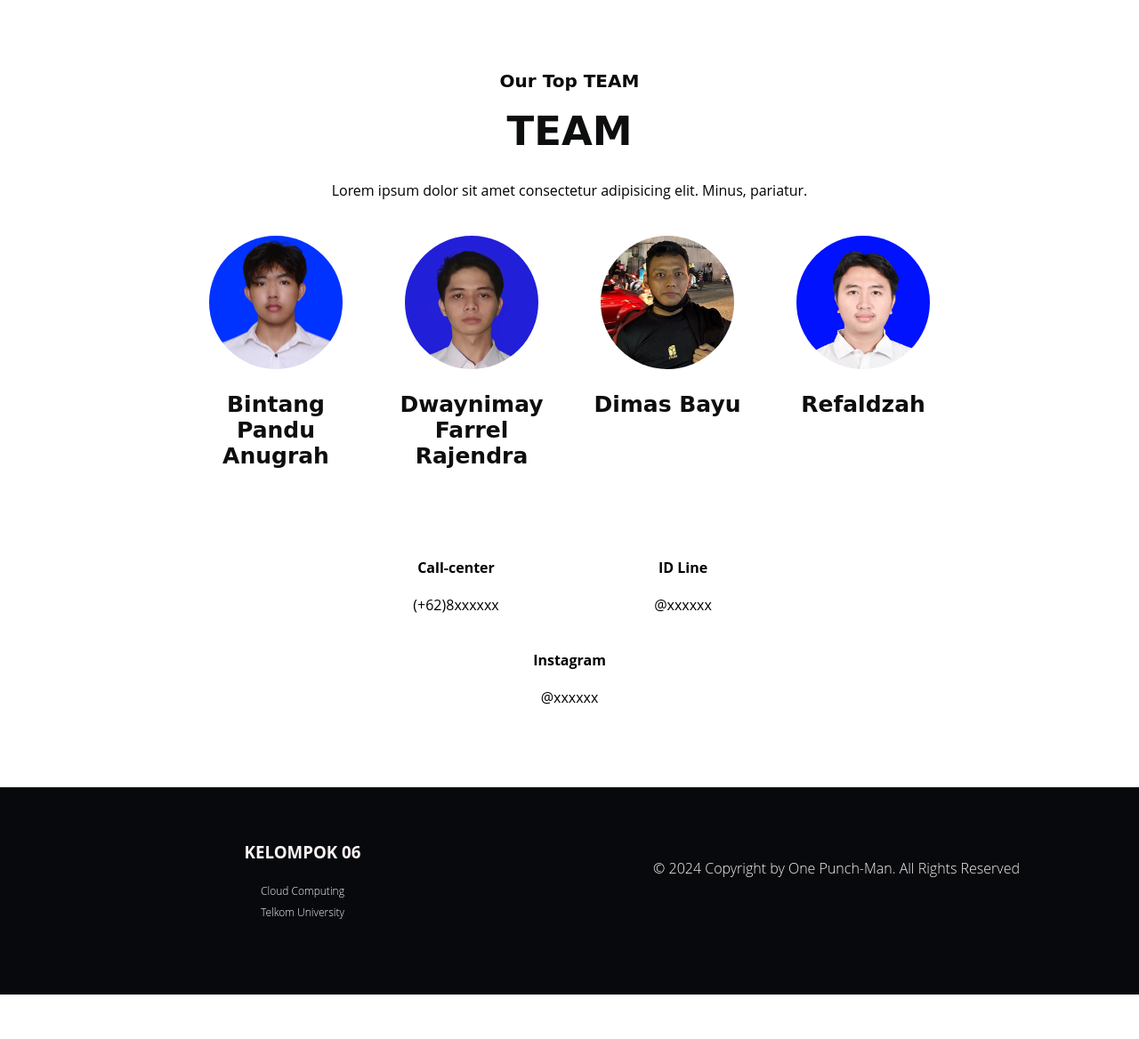
After one commit to wardota/OnePunchman, a Flask app: page /home in a window 1280 px wide. The commit adds this page. Shown: the part 382-1550 px from the top of the page at 89% size. Run offline with Flask 2, Linux system fonts and the light colour scheme; the visitor is signed in with stand-in values (Sample User, id 1).

Commit message:
revision

```diff
--- a/app.py
+++ b/app.py
@@ -60,7 +60,7 @@ def register():
     return render_template('register.html')
 
 # Login route
-@app.route('/login', methods=['GET', 'POST'])
+@app.route('/', methods=['GET', 'POST'])
 def login():
     if 'username' in session:
         if session['role'] == 'admin':
@@ -83,20 +83,18 @@ def login():
             session['img_url'] = user['img_url']
             session['qotd'] = generate_quote()
             session['git_url'] = f'https://github.com/{username}'
-            print(session['qotd'])
-
 
             # Redirect based on role
             if user['role'] == 'admin':
-                return redirect('/admin_dashboard')
+                return redirect('/home')
             elif user['role'] == 'customer':
-                return redirect('/customer_dashboard')
+                return redirect('/home')
             else:
                 return redirect('/')
         else:
             return invalid_credentials(401)
 
-    return render_template('login.html')
+    return render_template('index.html')
 
 # Customer dashboard
 @app.route('/customer_dashboard')
@@ -118,14 +116,14 @@ def index():
         loginText=session['username']
 
     return render_template('index.html',loginText=loginText)
-@app.route('/logged')
-def logged():
+@app.route('/home')
+def home():
+    loginText='Login'
     if 'username' in session:
         if session['role'] == 'admin':
-            return redirect('/admin_dashboard')
+            return render_template('home.html',to_dashboard='/admin_dashboard',qotd=session['qotd'])
         elif session['role'] == 'customer':
-            return redirect('/customer_dashboard')
-    return render_template('index.html',loginText='Login')
+            return render_template('home.html',to_dashboard='/customer_dashboard',qotd=session['qotd'])
 # Logout route
 @app.route('/logout')
 def logout():
--- /dev/null
+++ b/static/css/home2.css
@@ -0,0 +1,340 @@
+*{
+    text-decoration: none;
+    margin: 0px;
+    padding: 0px;
+    box-sizing: border-box;
+}
+
+body{
+    margin: 0px;
+    padding: 0px;
+    font-family: 'open sans', sans-serif;
+
+}
+
+.wrapper {
+    width: 100%;
+    margin: 0 auto; /* Pastikan tidak ada margin yang menghalangi */
+    padding: 0; /* Pastikan padding tidak menyebabkan masalah */
+}
+
+
+.logo a{
+    font-size: 50px;
+    font-weight: bold;
+    float: left;
+    font-family: courier;
+    color: #ffffff;
+    padding-left: 50px;
+}
+
+.menu{
+    float: right;
+    flex: 2;
+}
+
+nav{
+    width: 100%;
+    margin: auto;
+    display: flex;
+    line-height: 80px;
+    position: sticky;
+    position: -webkit-sticky;
+    top: 0;
+    background-color: rgb(216, 15, 15);
+    z-index: 1;
+    border-bottom: 1px solid #090a0c;
+    justify-content: space-between; /* Menjaga jarak antara logo dan menu */
+    align-items: center; /* Memastikan item ter-align secara vertikal */
+    padding: 0 50px; /* Menambahkan padding untuk ruang */
+}
+
+nav ul{
+    list-style-type: none;
+    margin: 0px;
+    padding: 0px;
+    overflow:hidden;
+}
+
+nav ul li{
+    float: left;
+
+}
+
+nav ul li a{
+    color: rgb(245, 240, 240);
+    font-weight: bold;
+    text-align: center;
+    padding: 0px 16px 0px 16px;
+    text-decoration: none;
+}
+
+nav ul li a:hover{
+    text-decoration: underline;
+}
+
+section {
+    display: flex;
+    flex-wrap: wrap; /* Memungkinkan elemen untuk membungkus saat ruang terbatas */
+    margin: auto;
+    margin-bottom: 50px;
+}
+
+.kolom {
+    flex: 1; /* Memungkinkan kolom mengambil ruang yang tersedia */
+    margin: 20px; /* Menambahkan margin untuk memberi jarak */
+}
+
+.kolom .deskripsi{
+    font-size: 20px;
+    font-weight: bold;
+    font-family: 'comic sans ms';
+    color: #07090c;
+}
+
+.gambar {
+    max-width: 90%; /* Menghindari gambar melampaui lebar container */
+    height: auto;
+}
+
+
+h2{
+    font-family: 'comic sans ms';
+    font-weight: bold;
+    font-size: 45px;
+    margin-bottom: 20px;
+    color: #0d0e0f;
+    width: 100%;
+    line-height: 50px;
+}
+
+a.tbl-satu{
+    background-color: rgb(221, 221, 235);
+    border-radius: 20px;
+    margin: 20px;
+    padding: 15px 20px 15px 20px;
+    color: rgb(204, 14, 71);
+    cursor: pointer;
+    font-weight: bold;
+}
+
+a.tbl-satu:hover{
+    background-color: #130e10 ;
+    text-decoration: none;
+}
+a.tbl-dua{
+    background-color: rgb(221, 221, 235);
+    border-radius: 20px;
+    margin: 20px;
+    padding: 15px 20px 15px 20px;
+    color: rgb(204, 14, 71);
+    cursor: pointer;
+    font-weight: bold;
+}
+
+a.tbl-dua:hover{
+    background-color:rgb(9, 9, 15);
+    text-decoration: none;
+}
+
+p{
+    margin: 10px 0px 10px 0px;
+    padding: 10px 10px 10px 10px;
+}
+
+.tengah{
+    text-align: center;
+    width: 100%;
+}
+
+.Team-List {
+    display: flex;
+    flex-wrap: wrap; /* Memungkinkan kartu tim untuk membungkus jika diperlukan */
+    justify-content: center; /* Menyusun kartu tim secara horizontal di tengah */
+}
+
+/* Atur ukuran kartu tim */
+.kartu-Team {
+    flex: 1 0 20%; /* Flex-grow, flex-shrink, dan basis */
+    max-width: 200px; /* Menetapkan lebar maksimum untuk kartu tim */
+    margin: 10px; /* Menambahkan margin untuk jarak antar kartu */
+}
+
+.kartu-Team img {
+    width: 80%;
+    border-radius: 50%;
+    width: 150px; /* Tetapkan ukuran lebar */
+    height: 150px; /* Tetapkan ukuran tinggi agar menjadi 1:1 */
+    border-radius: 50%; /* Membuat gambar berbentuk lingkaran */
+    object-fit: cover;
+    object-position: center 10%;
+}
+
+.kartu-Team p{
+    font-family: 'comic sans ms';
+    font-weight: 800;
+    font-size: 25px;
+    text-align: center;
+    color: #0d0e0f;
+    height: auto;
+}
+
+.box-contact {
+    display: flex;
+    justify-content: center; /* Pusatkan elemen secara horizontal */
+    align-items: center; /* Sejajarkan elemen secara vertikal */
+    flex-wrap: wrap; /* Mengizinkan elemen untuk membungkus ke baris berikutnya jika diperlukan */
+    gap: 20px; /* Menambahkan jarak antar elemen */
+    padding: 20px; /* Tambahkan padding di sekitar container */
+
+}
+
+.box-contact .box {
+    flex: 1 0 200px; /* Menetapkan ukuran dasar 200px, dan mengizinkan box untuk tumbuh */
+    min-width: 150px; /* Tetapkan lebar minimum agar box tidak mengecil terlalu banyak */
+    max-width: 300px; /* Tetapkan lebar maksimum */
+    text-align: center;
+    color: rgb(0, 0, 0);
+}
+
+.box-contact .box i {
+    font-size: 40px;
+    margin-bottom: 10px;
+    color: #747577;
+}
+
+.box-contact .box p {
+    font-weight: 300px;
+}
+
+.chat {
+    padding: 10px 0 100px 0;
+}
+
+.box-chat {
+    color: rgb(10, 9, 9);
+    text-align: center;
+}
+
+.box-chat h1 {
+    margin-bottom: 20px;
+}
+
+.box-chat h3 {
+    font-weight: 400;
+    margin-bottom: 10px;
+    animation: animasi;
+    -webkit-animation: animasi 2s infinite;
+}
+
+  @keyframes animasi {
+    0% {
+      transform: scale(1);
+      -webkit-transform: scale(1);
+      -moz-transform: scale(1);
+      -ms-transform: scale(1);
+      -o-transform: scale(1);
+    }
+    50% {
+      transform: scale(1.2);
+      -webkit-transform: scale(1.2);
+      -moz-transform: scale(1.2);
+      -ms-transform: scale(1.2);
+      -o-transform: scale(1.2);
+    }
+    100% {
+      transform: scale(1);
+      -webkit-transform: scale(1);
+      -moz-transform: scale(1);
+      -ms-transform: scale(1);
+      -o-transform: scale(1);
+    }
+}
+
+.chat.box-chat button {
+    border: none;
+    min-width: 100px;
+    min-height: 40px;
+    border-radius: 5px;
+    -webkit-border-radius: 5px;
+    -moz-border-radius: 5px;
+    -ms-border-radius: 5px;
+    -o-border-radius: 5px;
+    cursor: pointer;
+    background-color: #b81010;
+    color: white;
+    padding-inline: 10px;
+}
+
+.chat.box-chat button i {
+    font-size: 16px;
+    font-weight: bold;
+    margin-inline: 5px;
+}
+
+section {
+    width: 100%;
+    justify-content: center;
+}
+/* Mengatur box developer */
+.box-developer {
+    display: grid;
+    grid-template-columns: repeat(auto-fit, minmax(250px, 1fr));
+    gap: 20px;
+    padding: 50px;
+    background-color: #07090c;
+    color: rgb(250, 243, 243);
+    text-align: center;
+    width: 100%; /* Menetapkan lebar footer menjadi 100% */
+    position: relative; /* Menghindari masalah positioning */
+    overflow: hidden;
+}
+
+
+/* Atur setiap box di footer */
+.box-developer .box {
+    padding: 10px; /* Padding di dalam box */
+}
+
+/* Link dalam box developer */
+.box-developer .box a {
+    text-decoration: none; /* Menghilangkan garis bawah pada link */
+    color: white; /* Warna teks link */
+    font-weight: 200; /* Ketebalan font */
+    transition: color 0.3s; /* Efek transisi saat hover */
+}
+
+.box-developer .box a:hover {
+    color: rgb(221, 221, 235); /* Warna saat hover */
+}
+
+
+.box-developer .box:nth-child(2) {
+    display: flex;
+    flex-direction: column;
+    row-gap: 10px;
+}
+
+.box-developer .box:nth-child(2) a {
+    text-decoration: none;
+    color: white;
+    font-weight: 200;
+}
+
+.box-developer .box p {
+    font-weight: 200;
+}
+
+.box-developer .box:nth-child(1) p {
+    font-size: 12px;
+    line-height: 2;
+    margin-top: 10px;
+}
+
+.box-developer .box:nth-child(3) {
+    text-align: center;
+}
+
+.box-developer .box:nth-child(3) span {
+    font-weight: bold;
+}
--- a/templates/admin_dashboard.html
+++ b/templates/admin_dashboard.html
@@ -34,7 +34,7 @@
             <div class="logo"><a href=''>One Punch-Man.</a></div>
             <div class="menu">
                 <ul>
-                    <li><a href="#account-management">Account Management</a></li>
+                    <li><a href="/home">Home</a></li>
                     <li><a href="#setting">Setting</a></li>
                     <li><a href="#account">Halo, {{ username }}</a></li>
                     <li><a href="{{ url_for('logout') }}"class="tbl-biru">Logout</a></li>
--- a/templates/customer_dashboard.html
+++ b/templates/customer_dashboard.html
@@ -12,7 +12,7 @@
             <div class="logo"><a href=''>One Punch-Man.</a></div>
             <div class="menu">
                 <ul>
-                    <li><a href="/">Home</a></li>
+                    <li><a href="/home">Home</a></li>
                     <li><a href="#tentangkami">Tentang Kami</a></li>
                     <li><a href="#account">Halo, {{ username }}</a></li>
                     <li><a href="{{ url_for('logout') }}"class="tbl-biru">Logout</a></li>
--- /dev/null
+++ b/templates/home.html
@@ -0,0 +1,140 @@
+<!DOCTYPE html>
+<html lang="en">
+<head>
+    <meta charset="UTF-8">
+    <meta name="viewport" content="width=device-width, initial-scale=1.0">
+    <title>Onepunchman</title>
+    <link rel="stylesheet" href="{{ url_for('static', filename='css/home2.css') }}">
+</head>
+<body>
+    <nav>
+        <div class="wrapper">
+            <div class="logo"><a href=''>One Punch-Man. </a></div>
+            <div class="menu">
+                <ul>
+                    <li><a href="/home">Home</a></li>
+                    <!-- <li><a href="#Our Project">Our Project</a></li> -->
+                    <li><a href="#TEAM">Team</a></li>
+                    <li><a href="#Contact">Contact</a></li>
+                    <li>
+                        <a href="{{ to_dashboard }}" class="tbl-satu">
+                           My Account
+                        </a>
+                    </li>
+
+                </ul>
+            </div>
+        </div>
+    </nav>
+    <div class="wrapper">
+        <!--untuk home-->
+        <section id="Home">
+            <img src="https://img.freepik.com/free-vector/pair-programming-concept-illustration_114360-1652.jpg?t=st=1729147470~exp=1729151070~hmac=52eea6086cb45945998935535fb9a8aa717f172c1b75e6947d110c517c06158b&w=996" class="gambar">
+            <div class="kolom">
+                <p class="deskripsi">Cloud Computing</p>
+                <h2>Tetap sehat, Bahagia selalu</h2>
+                <p>{{ qotd }}</p>
+                <p><a href=""class="tbl-satu">pelajari lebih lanjut</a></p>
+            </div>
+        </section>
+
+        <!-- untuk Our Project
+        <section id="Our Project">
+                 <div class="kolom">
+                     <p class="deskripsi">You will need this</p>
+                     <h2>Bagian yang mungkin anda butuhkan</h2>
+                     <p>Lorem ipsum dolor sit amet consectetur adipisicing elit. Illo, omnis est! Sapiente, velit veniam? Quia consectetur aspernatur quis saepe porro?</p>
+                      <p>Lorem ipsum dolor sit amet consectetur, adipisicing elit. Mollitia, sint reprehenderit laudantium deserunt nisi cumque ad sapiente quidem sed culpa.</p>
+                       <p><a href=""class="tbl-dua">Pelajari Lebih lanjut</a></p>
+                 </div>
+                  <img src="https://img.freepik.com/free-vector/alone-concept-illustration_114360-2393.jpg?t=st=1729178508~exp=1729182108~hmac=d69790099c50cffd2790f5471b67a32f3c7edce628ebcf5fe94f7f3e0b66c190&w=1380" class="gambar">
+         </section> -->
+
+
+        <!--untuk TEAM-->
+        <section id="TEAM">
+            <div class="tengah">
+                <div class="kolom">
+                    <p class="deskripsi">Our Top TEAM</p>
+                    <h2>TEAM</h2>
+                    <P>Lorem ipsum dolor sit amet consectetur adipisicing elit. Minus, pariatur.</P>
+                </div>
+
+                <div class="Team-List">
+                    <div class="kartu-Team">
+                        <img src="{{ url_for('static', filename='img/pfp_bintang.jpg') }}"/>
+                        <p>Bintang Pandu Anugrah</p>
+                    </div>
+                    <div class="kartu-Team">
+                        <img src="{{ url_for('static', filename='img/pfp_farrel.jpg') }}"/>
+                        <p>Dwaynimay Farrel Rajendra</p>
+                    </div>
+                    <div class="kartu-Team">
+                        <img src="{{ url_for('static', filename='img/pfp_dimas.jpeg') }}"/>
+                        <p>Dimas Bayu</p>
+                    </div>
+                    <div class="kartu-Team">
+                        <img src="{{ url_for('static', filename='img/pfp_refal.jpg') }}"/>
+                        <p>Refaldzah</p>
+                    </div>
+                </div>
+            </div>
+        </section>
+
+        <!--contacts-->
+        <section id="Contact">
+              <div class="box-contact">
+                <div class="box">
+                  <i class="fa-solid fa-phone"></i>
+                  <h4>Call-center</h4>
+                  <p>(+62)8xxxxxx</p>
+                </div>
+
+                <div class="box">
+                  <i class="fa-brands fa-line"></i>
+                  <h4>ID Line</h4>
+                  <p>@xxxxxx</p>
+                </div>
+
+                <div class="box">
+                  <i class="fa-brands fa-square-instagram"></i>
+                  <h4>Instagram</h4>
+                  <p>@xxxxxx</p>
+                </div>
+              </div>
+        </section>
+
+        <!-- <div class="chat">
+            <div class="box-chat">
+              <h1>
+                Any Question?
+              </h1>
+              <h3>Click This Link Bellow!</h3>
+              <button><i class="fa-brands fa-whatsapp"></i> Whatsapp</button>
+              <button><i class="fa-regular fa-envelope"></i> Gmail</button>
+            </div>
+        </div>
+     -->
+        <!-- Developer -->
+        <section id="Developer">
+              <div class="box-developer">
+                  <div class="box">
+                      <h3>KELOMPOK 06</h3>
+                      <p>Cloud Computing<br>Telkom University</p>
+                  </div>
+                  <!-- <div class="box">
+                      <h3>Menu</h3>
+                      <a href="#Home">Home</a>
+                      <a href="#Our Project">Our Project</a>
+                      <a href="#TEAM">Team</a>
+                      <a href="#Contact">Contact</a>
+                  </div> -->
+                  <div class="box">
+                      <p>&copy; 2024 Copyright by <span>One Punch-Man.</span> All Rights Reserved</p>
+                  </div>
+              </div>
+      </section>
+
+    </div>
+</body>
+</html>
```
Also changed, not shown: static/css/Home.css (+9 -6 lines), templates/index.html (+27 -118 lines).
